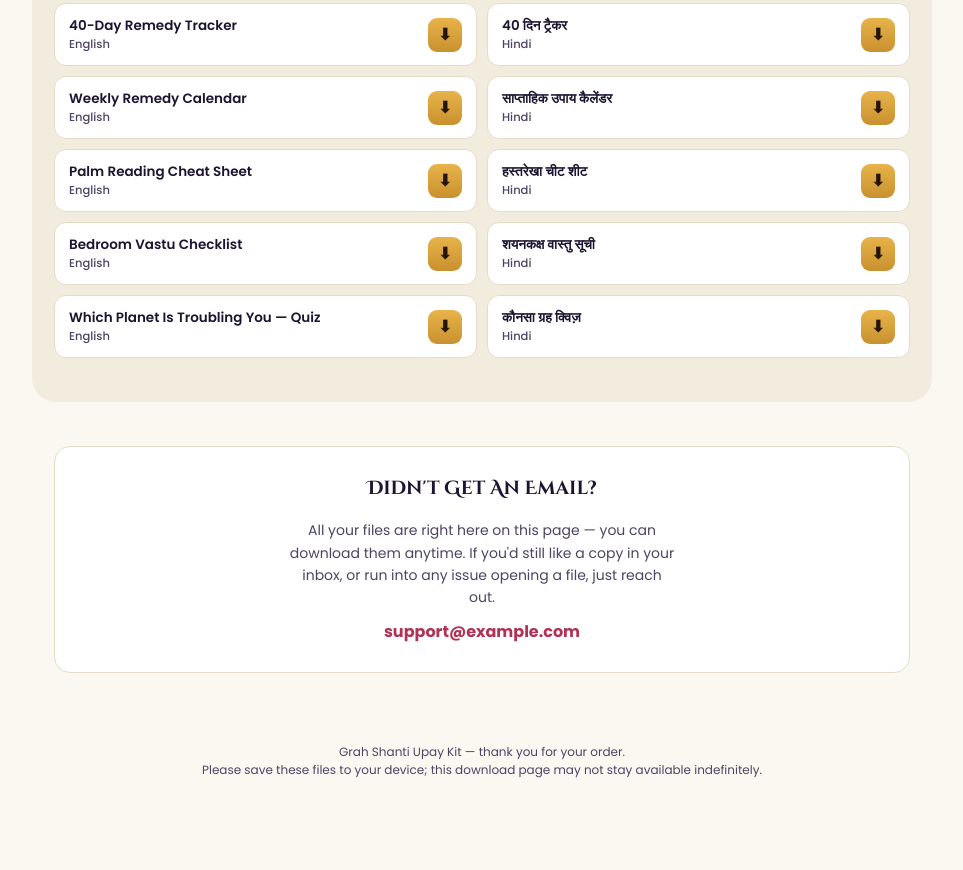
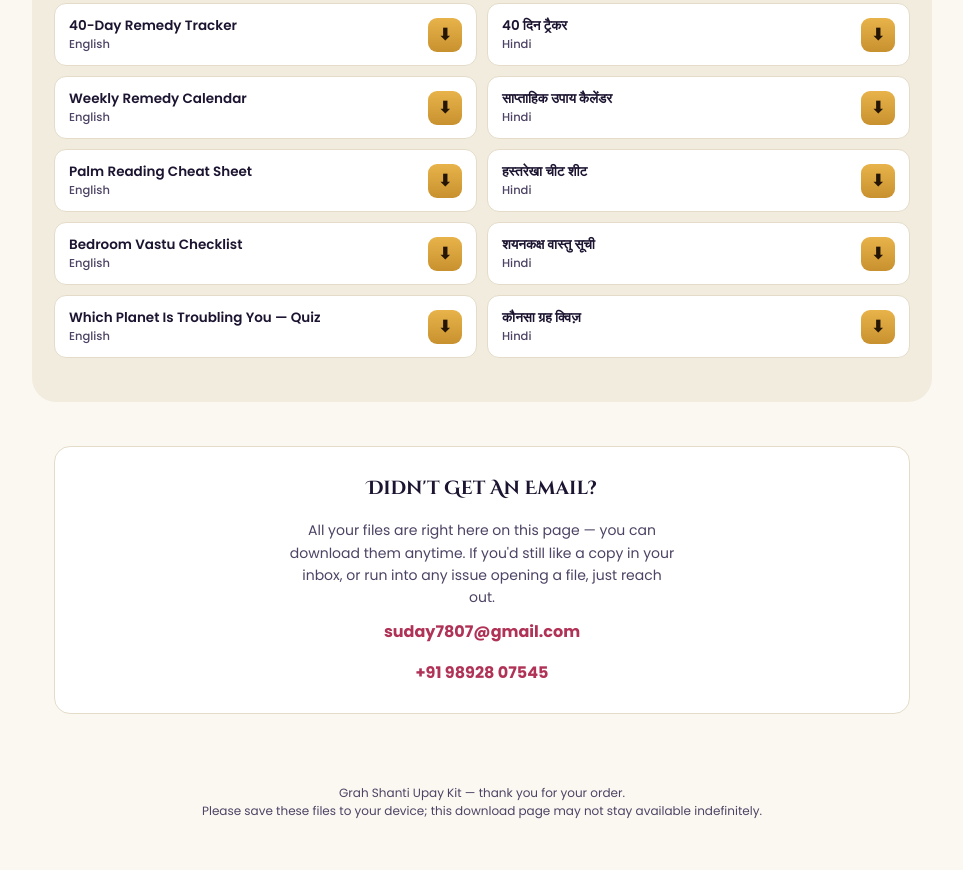
Before and after one commit to suday7807/suday7807.github.io, a plain HTML site: page thank_you_page.html in a window 1280 px wide. Shown: the part 1290-2160 px from the top of the page, without its empty margins (158-1121 px from the left). Before the commit the page ends 2119 px from the top, so only its background shows below. Drawn offline with Linux system fonts and the light colour scheme.

Commit message:
updated thankyou page with my email

```diff
--- a/thank_you_page.html
+++ b/thank_you_page.html
@@ -218,7 +218,8 @@
     <div class="help-box">
       <h2 style="font-size:19px;">Didn't Get An Email?</h2>
       <p>All your files are right here on this page — you can download them anytime. If you'd still like a copy in your inbox, or run into any issue opening a file, just reach out.</p>
-      <a class="mail" href="mailto:support@example.com">support@example.com</a>
+      <div><a class="mail" href="mailto:suday7807@gmail.com">suday7807@gmail.com</a></div>
+      <div style="margin-top:6px;"><a class="mail" href="tel:+919892807545">+91 98928 07545</a></div>
     </div>
   </section>
 
```
